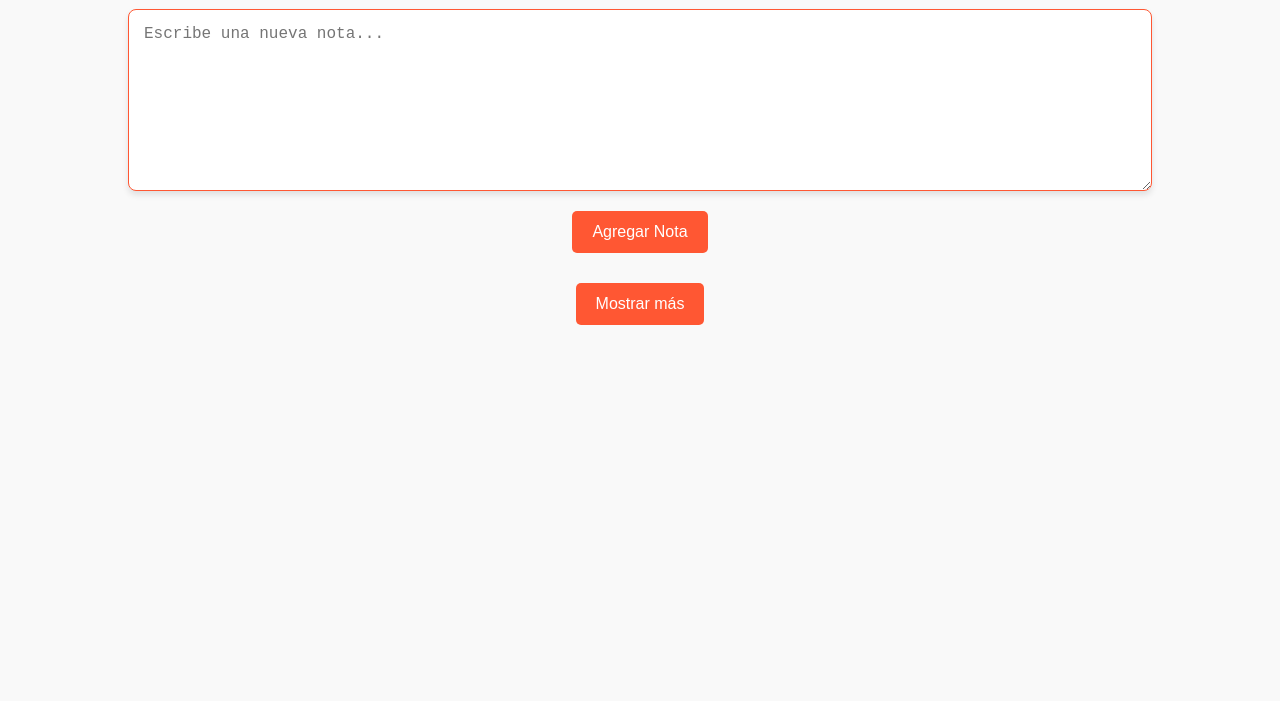
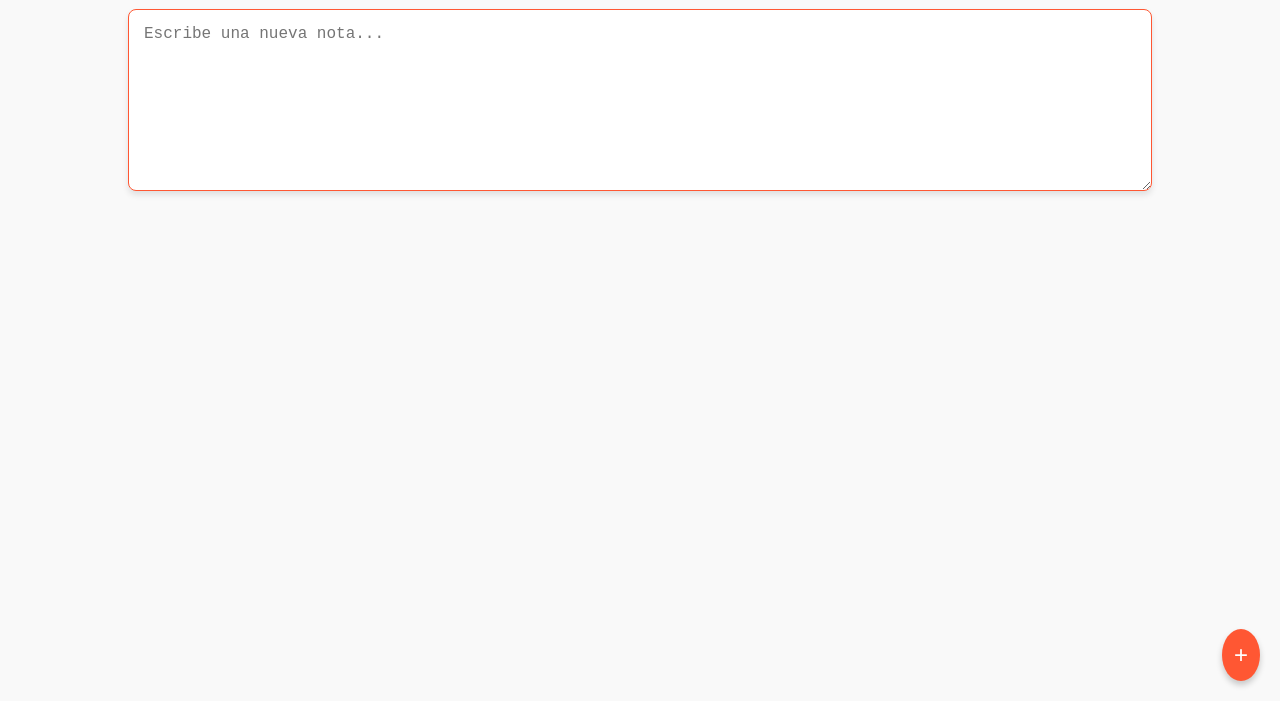
Before and after one commit to juanflorez0803/Notas-, a plain HTML site: page index.Html in a window 1280 px wide. Shown: the part 99-800 px from the top of the page. Drawn offline with Linux system fonts and the light colour scheme.

Commit message:
Update index.Html

```diff
--- a/index.Html
+++ b/index.Html
@@ -1,3 +1,4 @@
+
 <!DOCTYPE html>
 <html lang="es">
 <head>
@@ -36,20 +37,23 @@
             box-shadow: 0px 4px 6px rgba(0, 0, 0, 0.1);
         }
 
-        /* Botones */
-        button {
+        /* Botón flotante para agregar nota */
+        .boton-agregar {
             background-color: #FF5733; /* Naranja */
             color: white;
             border: none;
-            padding: 12px 20px;
-            font-size: 16px;
+            padding: 12px;
+            font-size: 24px;
             cursor: pointer;
-            border-radius: 5px;
-            margin-top: 10px;
+            border-radius: 50%;
+            position: fixed;
+            bottom: 20px;
+            right: 20px;
+            box-shadow: 0px 4px 6px rgba(0, 0, 0, 0.2);
             transition: background-color 0.3s ease;
         }
 
-        button:hover {
+        .boton-agregar:hover {
             background-color: #e14f2d; /* Naranja más oscuro */
         }
 
@@ -105,11 +109,11 @@
     <h1>Bloc de Notas</h1>
 
     <textarea id="nota-texto" class="nota" placeholder="Escribe una nueva nota..."></textarea>
-    <button onclick="agregarNota()">Agregar Nota</button>
 
     <div id="lista-notas" class="nota-lista"></div>
 
-    <button onclick="mostrarMasNotas()">Mostrar más</button>
+    <!-- Botón flotante para agregar nota -->
+    <button class="boton-agregar" onclick="agregarNota()">+</button>
 
     <script>
         let notaEditadaIndex = -1; // Variable para identificar la nota que se está editando
@@ -181,10 +185,6 @@
             mostrarNotas(); // Actualizar la lista de notas
         }
 
-        // Función para mostrar más notas (en este caso, muestra todas al cargar)
-        function mostrarMasNotas() {
-            mostrarNotas();
-        }
     </script>
 </body>
 </html>
```
